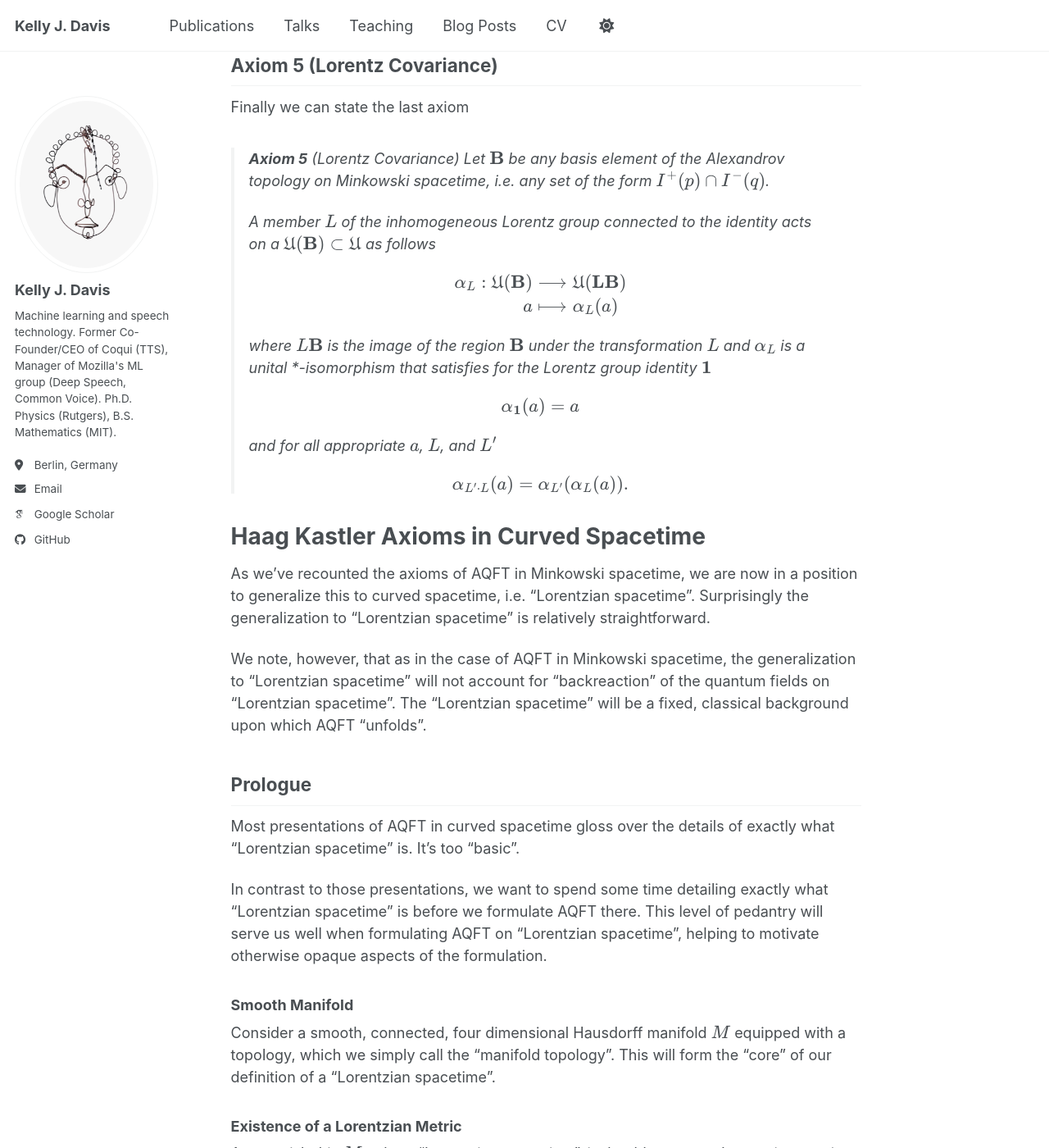
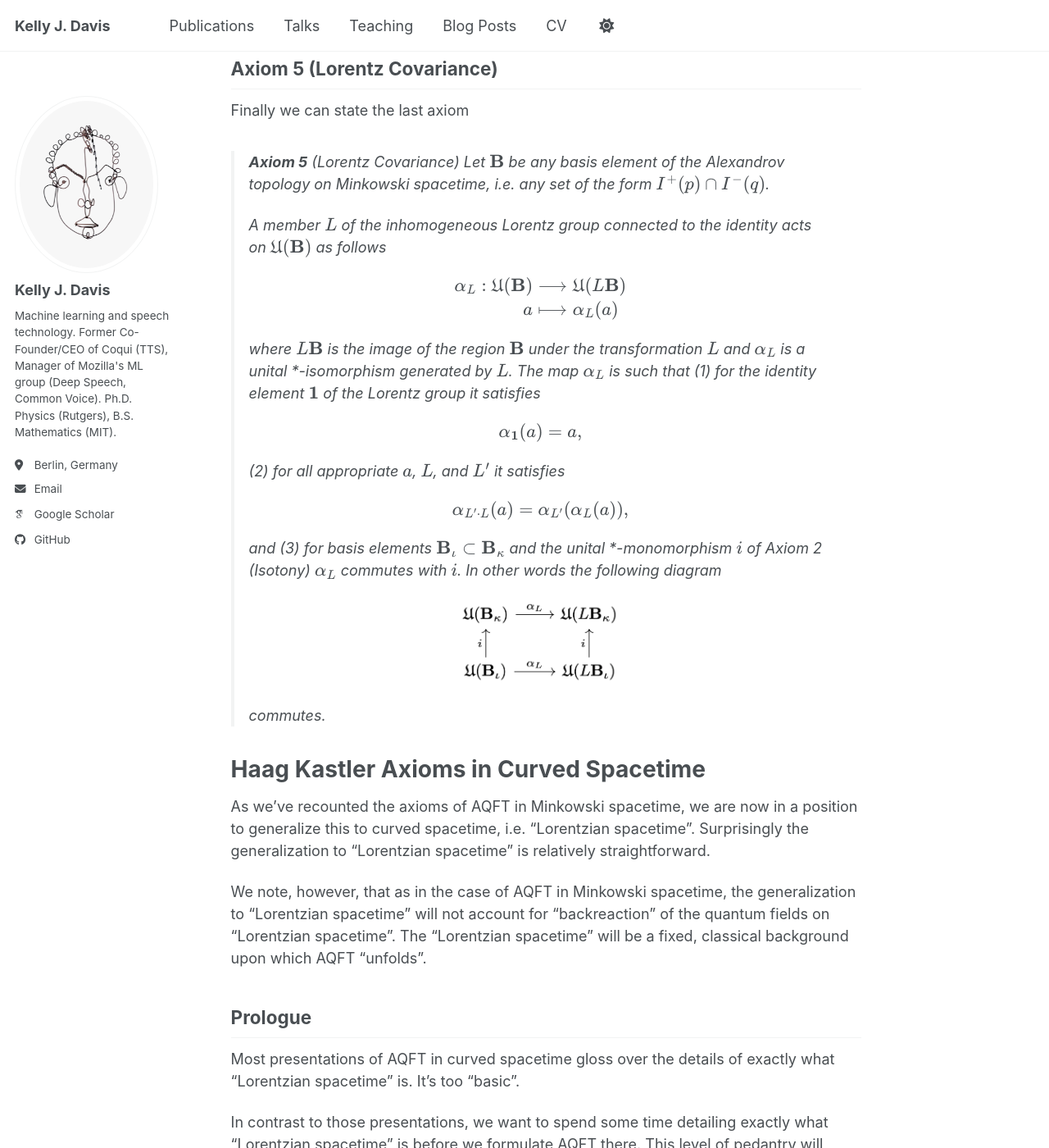
Before and after one commit to KellyJDavis/KellyJDavis.github.io, a Jekyll site: the page built from _posts/2026-05-06-haag-kastler-axioms-curved-spacetime.md, in a window 1280 px wide and 1400 px high, scrolled down 5979 px. Shown: the whole window at 82% size. Built offline with Jekyll 4.4.1, drawn with Linux system fonts in a browser that asks for light colours; some web fonts are replaced; a script bundle is joined from its source files by our own code; library files that are not in the unit come from our copies; some of the changed text lies outside the part shown.

Commit message:
Updated axioms of 2026-05-06-haag-kastler-axioms-curved-spacetime.md

```diff
--- a/_posts/2026-05-06-haag-kastler-axioms-curved-spacetime.md
+++ b/_posts/2026-05-06-haag-kastler-axioms-curved-spacetime.md
@@ -122,7 +122,7 @@
 > If $$\mathbf{B_1}$$ and $$\mathbf{B_2}$$ are completely spacelike, then $$\mathfrak{U}(\mathbf{B_1})$$ and $$\mathfrak{U}(\mathbf{B_2})$$ commute in the quasilocal algebra $$\mathfrak{U}$$, i.e. for any $$a_1$$ in $$\mathfrak{U}(\mathbf{B_1})$$ and $$a_2$$ in $$\mathfrak{U}(\mathbf{B_2})$$ it follows that
 >
 > $$
-> a_1 a_2 - a_2 a_1 = 0
+> i(a_1) i(a_2) - i(a_2) i(a_1) = 0
 > $$
 >
 > in the quasilocal algebra $$\mathfrak{U}$$.
@@ -143,26 +143,32 @@
 
 > **Axiom 5** *(Lorentz Covariance)* Let $$\mathbf{B}$$ be any basis element of the Alexandrov topology on Minkowski spacetime, i.e. any set of the form $$I^+(p) \cap I^-(q)$$.
 >
-> A member $$L$$ of the inhomogeneous Lorentz group connected to the identity acts on a $$\mathfrak{U}(\mathbf{B}) \subset \mathfrak{U}$$ as follows
+> A member $$L$$ of the inhomogeneous Lorentz group connected to the identity acts on $$\mathfrak{U}(\mathbf{B})$$ as follows
 >
 > $$
 > \begin{align}
-> \alpha_L : \mathfrak{U}(\mathbf{B}) &\longrightarrow \mathfrak{U}(\mathbf{LB}) \\
+> \alpha_L : \mathfrak{U}(\mathbf{B}) &\longrightarrow \mathfrak{U}(L\mathbf{B}) \\
 >                      a              &\longmapsto     \alpha_L(a)
 > \end{align}
 > $$
 >
-> where $$L\mathbf{B}$$ is the image of the region $$\mathbf{B}$$ under the transformation $$L$$ and $$\alpha_L$$ is a unital *-isomorphism that satisfies for the Lorentz group identity $$\mathbf{1}$$
+> where $$L\mathbf{B}$$ is the image of the region $$\mathbf{B}$$ under the transformation $$L$$ and $$\alpha_L$$ is a unital *-isomorphism generated by $$L$$. The map $$\alpha_L$$ is such that (1) for the identity element $$\mathbf{1}$$ of the Lorentz group it satisfies
 >
 > $$
-> \alpha_{\mathbf{1}}(a) = a
+> \alpha_{\mathbf{1}}(a) = a,
 > $$
 >
-> and for all appropriate $$a$$, $$L$$, and $$L'$$
+> (2) for all appropriate $$a$$, $$L$$, and $$L'$$ it satisfies
 >
 > $$
-> \alpha_{L' \cdot L}(a) = \alpha_{L'}(\alpha_{L}(a)).
+> \alpha_{L' \cdot L}(a) = \alpha_{L'}(\alpha_{L}(a)),
 > $$
+>
+> and (3) for basis elements $$\mathbf{B}_\iota \subset \mathbf{B}_\kappa$$ and the unital *-monomorphism $$i$$ of Axiom 2 (Isotony) $$\alpha_L$$ commutes with $$i$$. In other words the following diagram
+>
+> <p align="center"><img src="../../../images/posts/axiom_5_minkowski.png" width="200" alt="Commuting diagram for Axiom 5"/></p>
+>
+> commutes.
 
 
 # Haag Kastler Axioms in Curved Spacetime
@@ -303,12 +309,12 @@
 ### Axiom 3 (Local Commutativity)
 With all of these definitions in hand, we can finally state Axiom 3 (Local Commutativity) as applied to Lorentzian spacetime:
 
-> **Axiom 3** *(Local Commutativity)* Let $$\mathbf{B}_1$$ and $$\mathbf{B}_2$$ be any two basis elements of the Alexandrov topology on Lorentzian spacetime, i.e. any two sets of the form $$I^+(p_1) \cap I^-(q_1)$$ and $$I^+(p_2) \cap I^-(q_2)$$.
+> **Axiom 3** *(Local Commutativity)* Let $$\mathbf{B}_1$$ and $$\mathbf{B}_2$$ be any two basis elements of the Alexandrov topology on a Lorentzian spacetime, i.e. any two sets of the form $$I^+(p_1) \cap I^-(q_1)$$ and $$I^+(p_2) \cap I^-(q_2)$$.
 >
-> If $$\mathbf{B_1}$$ and $$\mathbf{B_2}$$ are completely spacelike and there exists a basis element $$\mathbf{B}$$ such that $$\mathbf{B_1}, \mathbf{B_2} \subseteq \mathbf{B}$$ then $$\mathfrak{U}(\mathbf{B_1})$$ and $$\mathfrak{U}(\mathbf{B_2})$$ commute in the C\*-algebra $$\mathfrak{U}(\mathbf{B})$$, i.e. for any $$a_1$$ in $$\mathfrak{U}(\mathbf{B_1})$$ and $$a_2$$ in $$\mathfrak{U}(\mathbf{B_2})$$ it follows that
+> If $$\mathbf{B_1}$$ and $$\mathbf{B_2}$$ are completely spacelike, for any basis element $$\mathbf{B}$$ such that $$\mathbf{B_1}, \mathbf{B_2} \subseteq \mathbf{B}$$ the algebras $$\mathfrak{U}(\mathbf{B_1})$$ and $$\mathfrak{U}(\mathbf{B_2})$$ commute in the C\*-algebra $$\mathfrak{U}(\mathbf{B})$$, i.e. for any $$a_1$$ in $$\mathfrak{U}(\mathbf{B_1})$$ and $$a_2$$ in $$\mathfrak{U}(\mathbf{B_2})$$ we have
 >
 > $$
-> a_1 a_2 - a_2 a_1 = 0
+> i(a_1) i(a_2) - i(a_2) i(a_1) = 0
 > $$
 >
 > in the C\*-algebra $$\mathfrak{U}(\mathbf{B})$$.
@@ -363,17 +369,23 @@
 > \end{align}
 $$
 >
-> where $$\varphi(\mathbf{B})$$ is the image of the basis element $$\mathbf{B}$$ under the isometry $$\varphi$$ and $$\alpha_\varphi$$ is a unital *-isomorphism that satisfies for the identity $$\mathbf{1}$$
+> where $$\varphi(\mathbf{B})$$ is the image of the basis element $$\mathbf{B}$$ under the isometry $$\varphi$$ and $$\alpha_\varphi$$ is a unital *-isomorphism generated by $$\varphi$$. The map $$\alpha_\varphi$$ is such that (1) for the identity isometry $$\mathbf{1}$$ it satisfies
 >
 > $$
-> \alpha_{\mathbf{1}}(a) = a
+> \alpha_{\mathbf{1}}(a) = a,
 > $$
 >
-> and for all appropriate $$a$$, $$\varphi$$, and $$\varphi'$$
+> (2) for all appropriate $$a$$, $$\varphi$$, and $$\varphi'$$ it satisfies
 >
 > $$
-> \alpha_{\varphi' \cdot \varphi}(a) = \alpha_{\varphi'}(\alpha_{\varphi}(a)).
+> \alpha_{\varphi' \cdot \varphi}(a) = \alpha_{\varphi'}(\alpha_{\varphi}(a)),
 > $$
+>
+> and (3) for basis elements $$\mathbf{B}_\iota \subset \mathbf{B}_\kappa$$ and the unital *-monomorphism $$i$$ of Axiom 2 (Isotony) $$\alpha_\varphi$$ commutes with $$i$$. In other words the following diagram
+>
+> <p align="center"><img src="../../../images/posts/axiom_5_lorentzian.png" width="200" alt="Commuting diagram for Axiom 5"/></p>
+>
+> commutes.
 
 
 # Summary
@@ -425,12 +437,12 @@
 
 and can be stated as follows:
 
-> **Axiom 3** *(Local Commutativity)* Let $$\mathbf{B}_1$$ and $$\mathbf{B}_2$$ be any two basis elements of the Alexandrov topology on Lorentzian spacetime, i.e. any two sets of the form $$I^+(p_1) \cap I^-(q_1)$$ and $$I^+(p_2) \cap I^-(q_2)$$.
+> **Axiom 3** *(Local Commutativity)* Let $$\mathbf{B}_1$$ and $$\mathbf{B}_2$$ be any two basis elements of the Alexandrov topology on a Lorentzian spacetime, i.e. any two sets of the form $$I^+(p_1) \cap I^-(q_1)$$ and $$I^+(p_2) \cap I^-(q_2)$$.
 >
-> If $$\mathbf{B_1}$$ and $$\mathbf{B_2}$$ are completely spacelike and there exists a basis element $$\mathbf{B}$$ such that $$\mathbf{B_1}, \mathbf{B_2} \subseteq \mathbf{B}$$ then $$\mathfrak{U}(\mathbf{B_1})$$ and $$\mathfrak{U}(\mathbf{B_2})$$ commute in the C\*-algebra $$\mathfrak{U}(\mathbf{B})$$, i.e. for any $$a_1$$ in $$\mathfrak{U}(\mathbf{B_1})$$ and $$a_2$$ in $$\mathfrak{U}(\mathbf{B_2})$$ it follows that
+> If $$\mathbf{B_1}$$ and $$\mathbf{B_2}$$ are completely spacelike, for any basis element $$\mathbf{B}$$ such that $$\mathbf{B_1}, \mathbf{B_2} \subseteq \mathbf{B}$$ the algebras $$\mathfrak{U}(\mathbf{B_1})$$ and $$\mathfrak{U}(\mathbf{B_2})$$ commute in the C\*-algebra $$\mathfrak{U}(\mathbf{B})$$, i.e. for any $$a_1$$ in $$\mathfrak{U}(\mathbf{B_1})$$ and $$a_2$$ in $$\mathfrak{U}(\mathbf{B_2})$$ we have
 >
 > $$
-> a_1 a_2 - a_2 a_1 = 0
+> i(a_1) i(a_2) - i(a_2) i(a_1) = 0
 > $$
 >
 > in the C\*-algebra $$\mathfrak{U}(\mathbf{B})$$.
@@ -459,17 +471,23 @@
 > \end{align}
 $$
 >
-> where $$\varphi(\mathbf{B})$$ is the image of the basis element $$\mathbf{B}$$ under the isometry $$\varphi$$ and $$\alpha_\varphi$$ is a unital *-isomorphism that satisfies for the identity $$\mathbf{1}$$
+> where $$\varphi(\mathbf{B})$$ is the image of the basis element $$\mathbf{B}$$ under the isometry $$\varphi$$ and $$\alpha_\varphi$$ is a unital *-isomorphism generated by $$\varphi$$. The map $$\alpha_\varphi$$ is such that (1) for the identity isometry $$\mathbf{1}$$ it satisfies
 >
 > $$
-> \alpha_{\mathbf{1}}(a) = a
+> \alpha_{\mathbf{1}}(a) = a,
 > $$
 >
-> and for all appropriate $$a$$, $$\varphi$$, and $$\varphi'$$
+> (2) for all appropriate $$a$$, $$\varphi$$, and $$\varphi'$$ it satisfies
 >
 > $$
-> \alpha_{\varphi' \cdot \varphi}(a) = \alpha_{\varphi'}(\alpha_{\varphi}(a)).
+> \alpha_{\varphi' \cdot \varphi}(a) = \alpha_{\varphi'}(\alpha_{\varphi}(a)),
 > $$
+>
+> and (3) for basis elements $$\mathbf{B}_\iota \subset \mathbf{B}_\kappa$$ and the unital *-monomorphism $$i$$ of Axiom 2 (Isotony) $$\alpha_\varphi$$ commutes with $$i$$. In other words the following diagram
+>
+> <p align="center"><img src="../../../images/posts/axiom_5_lorentzian.png" width="200" alt="Commuting diagram for Axiom 5"/></p>
+>
+> commutes.
 
 Generally these axioms follow in a straightforward manner from those of AQFT in Minkowski spacetime. The only "surprise" in this presentation is the absence of a quasilocal algebra. However, as we found, its absence is simply a reflection of the observational constraints of Lorentzian spacetime which don't exist in Minkowski spacetime.
 
```
Also changed, not shown: other parts of _posts/2026-05-06-haag-kastler-axioms-curved-spacetime.md (+3 -3 lines).
